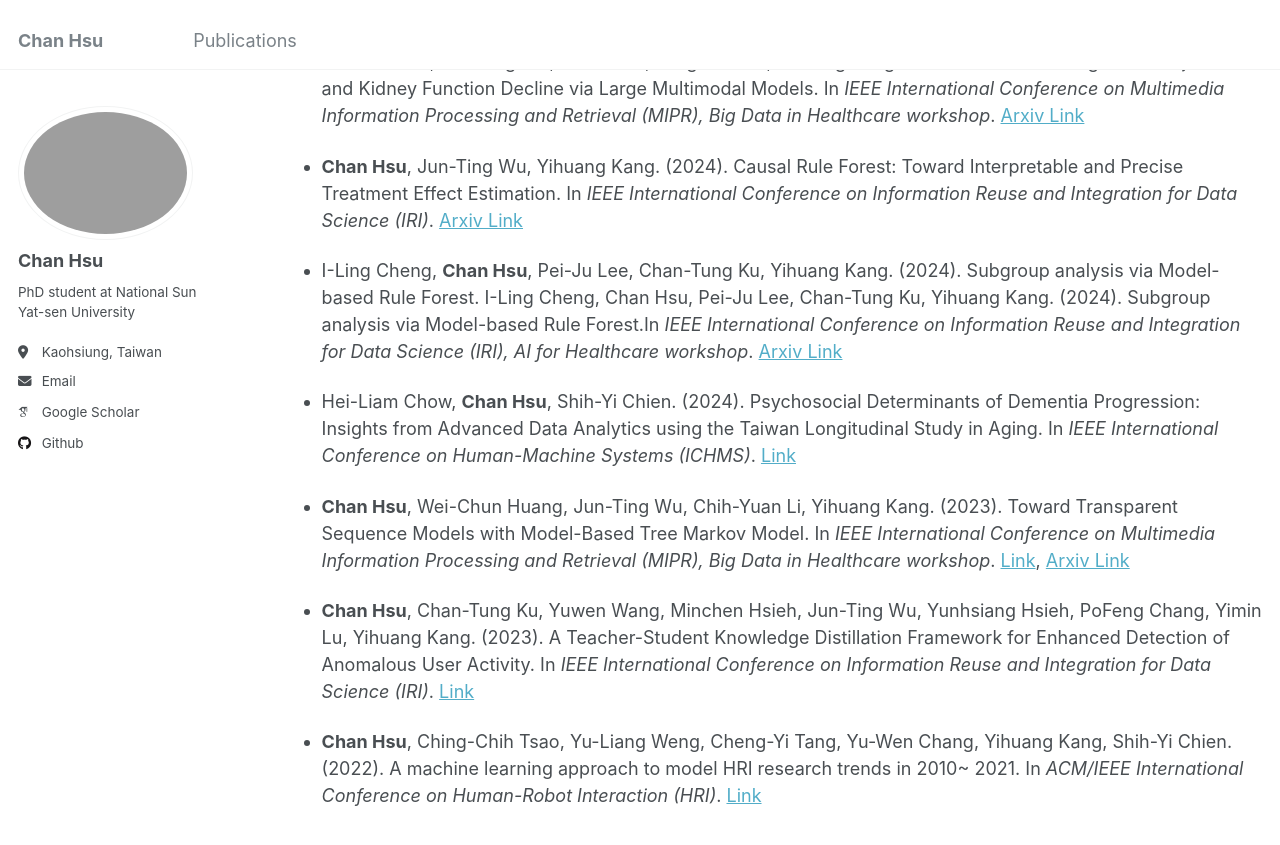
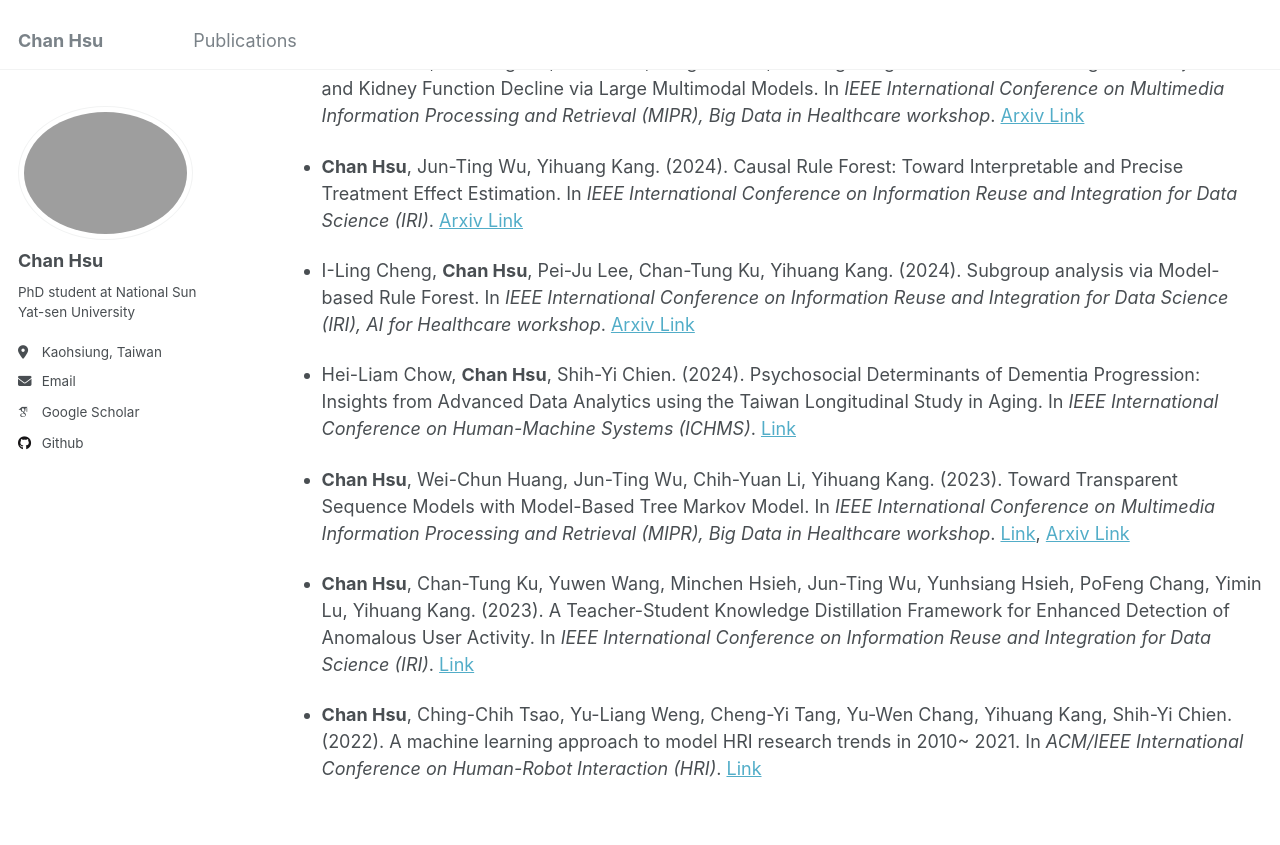
Before and after one commit to chanshsu/chanshsu.github.io, a Jekyll site: the page built from _pages/publications.md, in a window 1280 px wide and 900 px high, scrolled down 392 px. Shown: the top 845 px of the window. Built offline with Jekyll 4.4.1, drawn with Linux system fonts in a browser that asks for light colours; some web fonts are replaced.

Commit message:
Update publications.md

```diff
--- a/_pages/publications.md
+++ b/_pages/publications.md
@@ -15,7 +15,7 @@ Find below a selection of my publications and preprints; a full list can be foun
 
 - **Chan Hsu**, Jun-Ting Wu, Yihuang Kang. (2024). Causal Rule Forest: Toward Interpretable and Precise Treatment Effect Estimation. In _IEEE International Conference on Information Reuse and Integration for Data Science (IRI)_. [Arxiv Link](https://arxiv.org/abs/2408.15055)
 
-- I-Ling Cheng, **Chan Hsu**, Pei-Ju Lee, Chan-Tung Ku, Yihuang Kang. (2024). Subgroup analysis via Model-based Rule Forest. I-Ling Cheng, Chan Hsu, Pei-Ju Lee, Chan-Tung Ku, Yihuang Kang. (2024). Subgroup analysis via Model-based Rule Forest.In _IEEE International Conference on Information Reuse and Integration for Data Science (IRI), AI for Healthcare workshop_. [Arxiv Link](https://arxiv.org/abs/2408.15057)
+- I-Ling Cheng, **Chan Hsu**, Pei-Ju Lee, Chan-Tung Ku, Yihuang Kang. (2024). Subgroup analysis via Model-based Rule Forest. In _IEEE International Conference on Information Reuse and Integration for Data Science (IRI), AI for Healthcare workshop_. [Arxiv Link](https://arxiv.org/abs/2408.15057)
 
 - Hei-Liam Chow, **Chan Hsu**, Shih-Yi Chien. (2024). Psychosocial Determinants of Dementia Progression: Insights from Advanced Data Analytics using the Taiwan Longitudinal Study in Aging. In _IEEE International Conference on Human-Machine Systems (ICHMS)_. [Link](https://ieeexplore.ieee.org/abstract/document/10555712)
 
```
